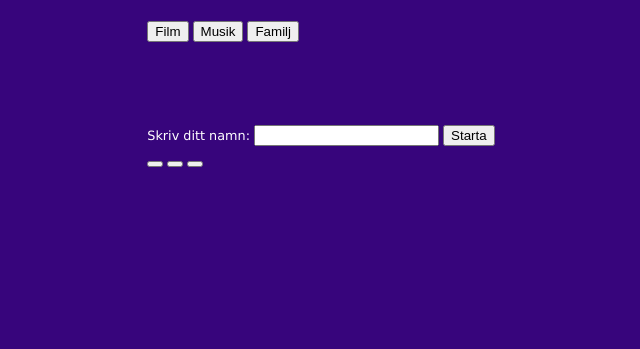
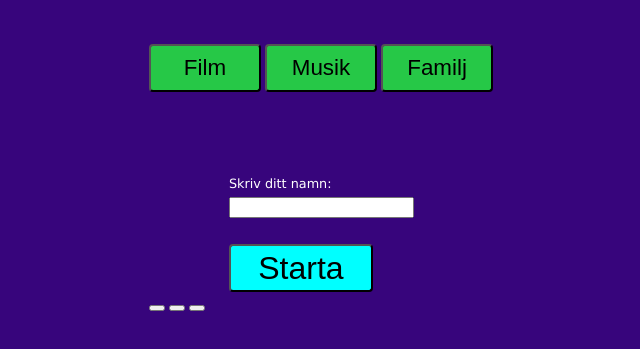
Before and after one commit to c-ridesjo/Quiz, a website built with Vite: page index.html in a window 1280 px wide. Shown: the part 121-470 px from the top of the page, without its empty margins (319-959 px from the left). Built offline with nearby package versions, Linux system fonts and the light colour scheme.

Commit message:
changes js, css

```diff
--- a/index.html
+++ b/index.html
@@ -20,7 +20,7 @@
     <div id="descriptionText"></div>
     <div id="player">
       <label>
-        Skriv ditt namn: <input type="text" id="playerInput" value=" ">
+        Skriv ditt namn:<br><input type="text" id="playerInput" value=" "><br>
       </label>
       <button id="startGameBtn">Starta</button>
     </div>
--- a/src/style/style.scss
+++ b/src/style/style.scss
@@ -18,27 +18,51 @@ body {
 h1 {
   font-family: 'Fredoka One', sans-serif;
   font-size: 2.2rem;
-    display: block;
   display: relative;
   color:rgb(239 28 183);
   padding: 35px;
   text-align: center;
+}
 
+#choice1, #choice2, #choice3 {
+  margin-top: 1.5rem;
+  font-size: 1.4rem;
+  width: 7rem;
+  height: 3rem;
+  background-color: rgb(38 200 71);
+  border-color: black;
+  border-radius: 4px;
+  padding: 5px;
+  text-align: center;
+  display: inline-block;
+  cursor: pointer;
+  //justify-content: center;
+  //flex-direction: row;
 }
 
 #player {
   margin-top: 5rem;
+  justify-content: center;
+  margin-left: 5rem;
 }
 
 .question-container {
+  color: blue;
   font-size: 0.4rem;
 }
 
-  .start-game-btn, .restart-game-btn {
+#startGameBtn, #restartGameBtn {
+  margin-top: 1.5rem;
   font-size: 2rem;
-    width: 4rem;
-    height: 2rem;
+  width: 9rem;
+  height: 3rem;
   background-color: aqua;
+  border-radius: 4px;
+  padding: 15px 32;
+  text-align: center;
+  display: inline-block;
+  cursor: pointer;
+  justify-content: center;
 }
 
 .hidden {
@@ -106,5 +130,4 @@ body {
       }
     }
   }
-}
-*/
+} */
```
Also changed, not shown: src/style/style.css. Lines whose indentation alone changed are shown as unchanged.
